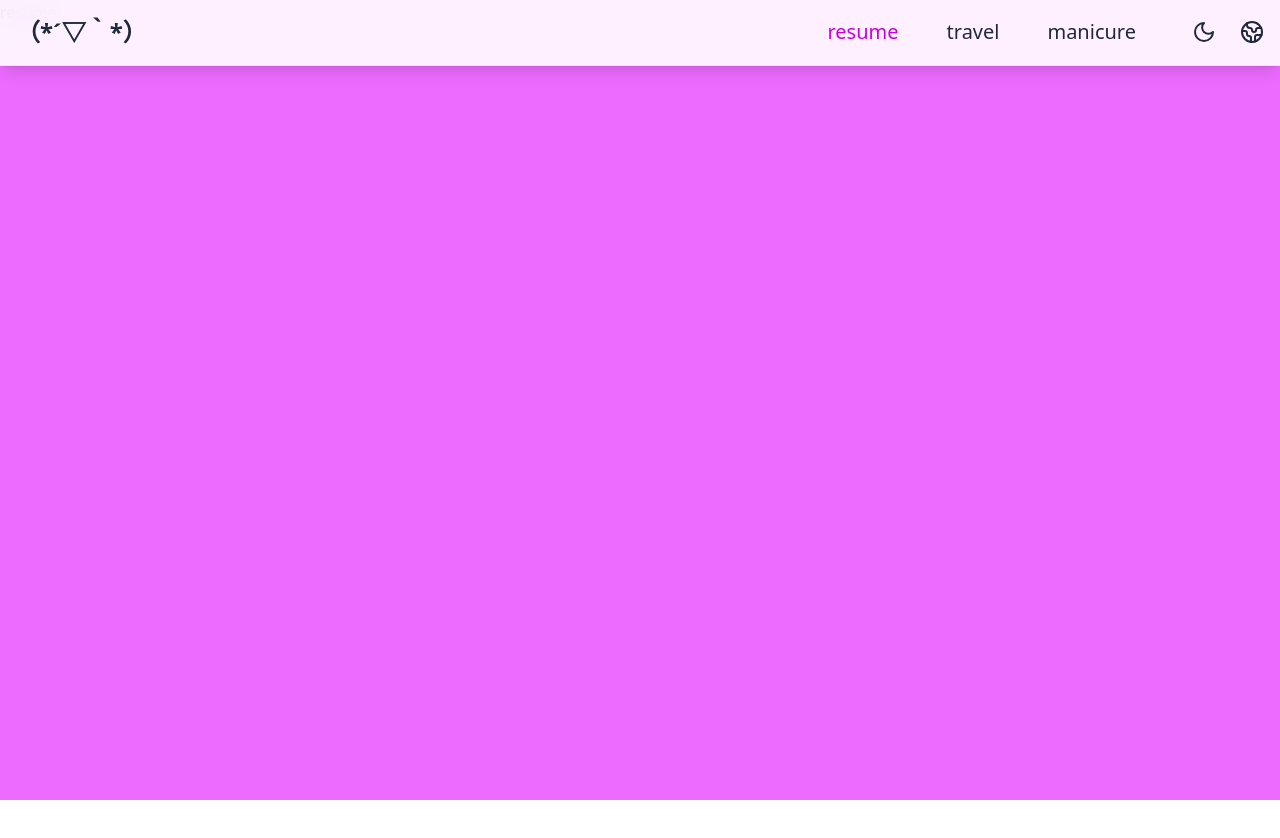
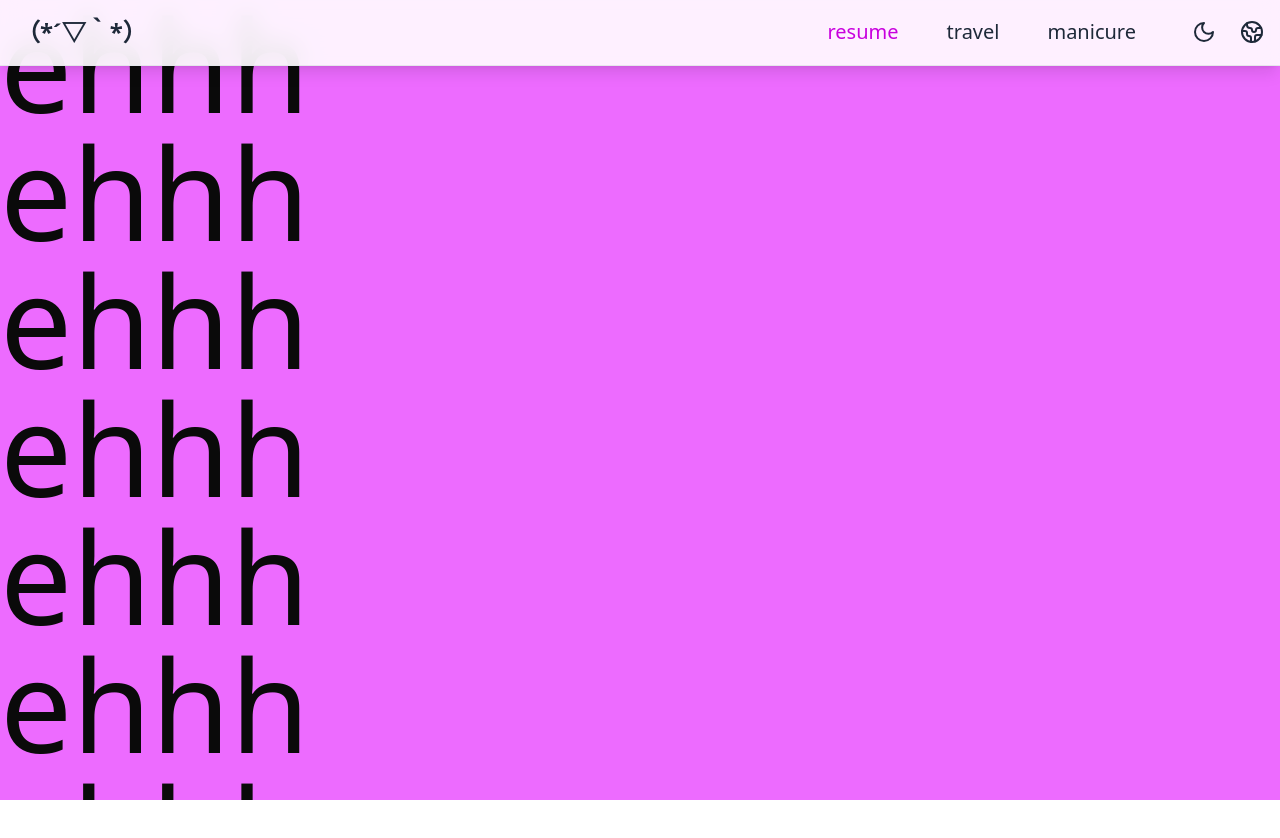
Before and after one commit to marsuelu/personal-website, a React (Vite) app: page /#/home/resume in a window 1280 px wide. Shown: the top 838 px of the page. Before the commit the page ends 800 px from the top, so only its background shows below. Built offline with nearby package versions, Linux system fonts and the light colour scheme; a web font is replaced by a local one.

Commit message:
github deploy correction

```diff
--- a/package.json
+++ b/package.json
@@ -3,11 +3,14 @@
   "private": true,
   "version": "0.0.0",
   "type": "module",
+  "homepage": "https://marsuelu.github.io/personal-website",
   "scripts": {
+    "predeploy": "npm run build",
+    "deploy": "gh-pages -d build",
     "dev": "vite",
     "build": "tsc -b && vite build",
     "lint": "eslint .",
-    "preview": "vite preview",
+    "preview": "vite preview --port 3600",
     "postinstall": "patch-package"
   },
   "dependencies": {
@@ -19,6 +22,7 @@
     "class-variance-authority": "^0.7.1",
     "clsx": "^2.1.1",
     "fireworks-js": "^2.10.8",
+    "gh-pages": "^6.3.0",
     "gsap": "^3.13.0",
     "i18next": "^25.2.0",
     "i18next-browser-languagedetector": "^8.1.0",
--- a/src/pages/home/index.tsx
+++ b/src/pages/home/index.tsx
@@ -78,7 +78,7 @@ const Home: FC = () => {
                       `,
                       i === tabConfig.findIndex((a) => a === currentTab) ? 'active' : ''
                     )}
-                    onClick={(e) => {
+                    onClick={() => {
                       navigate(`/home/${v}`);
                       setCurrentTab(v);
                     }}
--- a/src/pages/resume/Index.tsx
+++ b/src/pages/resume/Index.tsx
@@ -1,9 +1,14 @@
 import { type FC } from 'react';
+import Banner from './banner/Index';
 
 interface ResumeProps {}
 
 const Resume: FC<ResumeProps> = () => {
-  return <div className="min-h-screen bg-fuchsia-400">resume</div>;
+  return (
+    <div className="min-h-screen bg-fuchsia-400">
+      <Banner />
+    </div>
+  );
 };
 
 export default Resume;
--- /dev/null
+++ b/src/pages/resume/banner/Index.tsx
@@ -0,0 +1,40 @@
+import { type FC } from 'react';
+
+interface BannerProps {}
+
+const Banner: FC<BannerProps> = () => {
+  return (
+    <div className="container">
+      <h1 className="text-9xl">ehhh</h1>
+      <h1 className="text-9xl">ehhh</h1>
+      <h1 className="text-9xl">ehhh</h1>
+      <h1 className="text-9xl">ehhh</h1>
+      <h1 className="text-9xl">ehhh</h1>
+      <h1 className="text-9xl">ehhh</h1>
+      <h1 className="text-9xl">ehhh</h1>
+      <h1 className="text-9xl">ehhh</h1>
+      <h1 className="text-9xl">ehhh</h1>
+      <h1 className="text-9xl">ehhh</h1>
+      <h1 className="text-9xl">ehhh</h1>
+      <h1 className="text-9xl">ehhh</h1>
+      <h1 className="text-9xl">ehhh</h1>
+      <h1 className="text-9xl">ehhh</h1>
+      <h1 className="text-9xl">ehhh</h1>
+      <h1 className="text-9xl">ehhh</h1>
+      <h1 className="text-9xl">ehhh</h1>
+      <h1 className="text-9xl">ehhh</h1>
+      <h1 className="text-9xl">ehhh</h1>
+      <h1 className="text-9xl">ehhh</h1>
+      <h1 className="text-9xl">ehhh</h1>
+      <h1 className="text-9xl">ehhh</h1>
+      <h1 className="text-9xl">ehhh</h1>
+      <h1 className="text-9xl">ehhh</h1>
+      <h1 className="text-9xl">ehhh</h1>
+      <h1 className="text-9xl">ehhh</h1>
+      <h1 className="text-9xl">ehhh</h1>
+      <h1 className="text-9xl">ehhh</h1>
+    </div>
+  );
+};
+
+export default Banner;
--- a/vite.config.ts
+++ b/vite.config.ts
@@ -6,7 +6,7 @@ import svgr from 'vite-plugin-svgr';
 
 // https://vite.dev/config/
 export default defineConfig({
-  base: './',
+  base: '/personal-website/',
   plugins: [react(), tailwindcss(), svgr()],
   resolve: {
     alias: {
```
Also changed, not shown: 15 other files (tests, documents, lock files or other folders).
